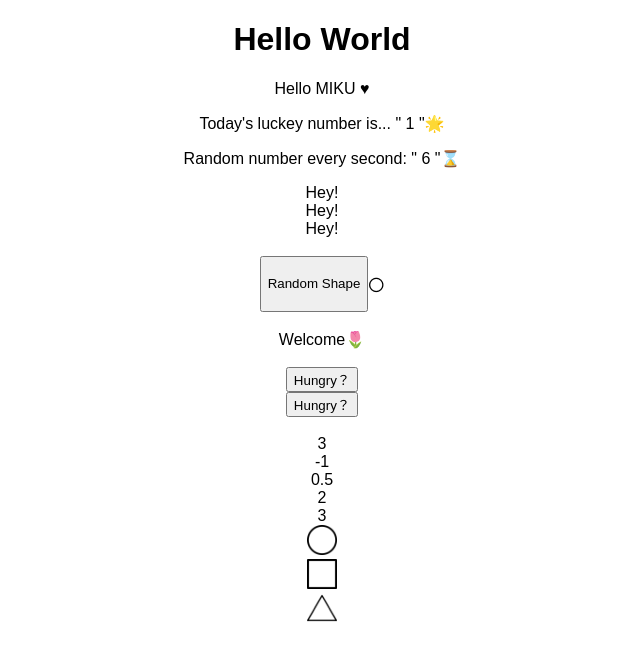
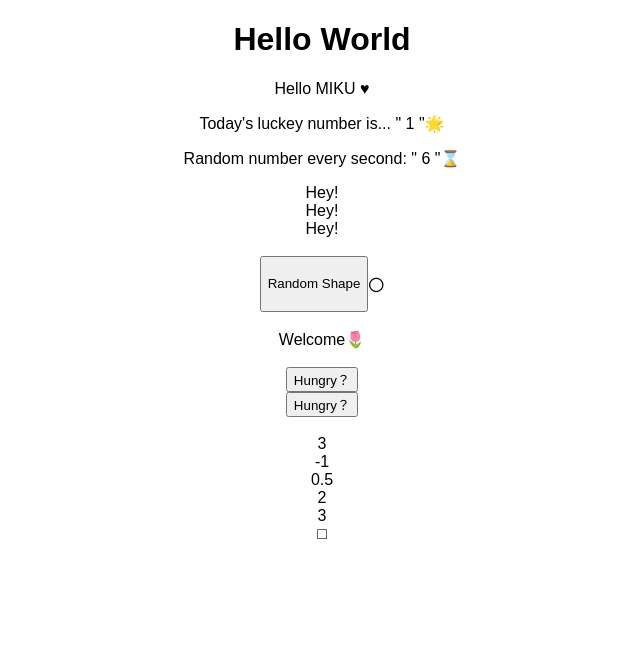
Before and after one commit to mikuweb/React-coding-challenges, a React (Create React App) app: page / in a window 1280 px wide. Shown: the top 660 px of the page, without its empty margins (318-958 px from the left). Built offline with nearby package versions, Linux system fonts and the light colour scheme.

Commit message:
Fix error

```diff
--- a/src/App.js
+++ b/src/App.js
@@ -34,31 +34,15 @@ export default function App() {
       <br />
       <br />
       <AllCalculations a={1} b={2} />
-      <Shape shape={<FontAwesomeIcon icon="fa-regular fa-circle" />} />
-      <Shape
+      {/* <Shape
         shape={
           <img
             style={{ width: "30px", height: "30px" }}
             src="/img/circle.png"
           />
         }
-      />
-      <Shape
-        shape={
-          <img
-            style={{ width: "30px", height: "30px" }}
-            src="/img/square.png"
-          />
-        }
-      />
-      <Shape
-        shape={
-          <img
-            style={{ width: "30px", height: "30px" }}
-            src="/img/triangle.png"
-          />
-        }
-      />
+      /> */}
+      <Shape />
     </div>
   );
 }
--- a/src/components/Shape.jsx
+++ b/src/components/Shape.jsx
@@ -1,5 +1,8 @@
 export const Shape = ({ shape }) => {
-  return <div>{shape}</div>;
+  const shaps = ["〇", "△", "□"];
+
+  const _shap = shaps[Math.floor(Math.random() * shaps.length)];
+  return <div>{_shap}</div>;
 };
 
 // Write a component <Shape shape={shape}>
```
